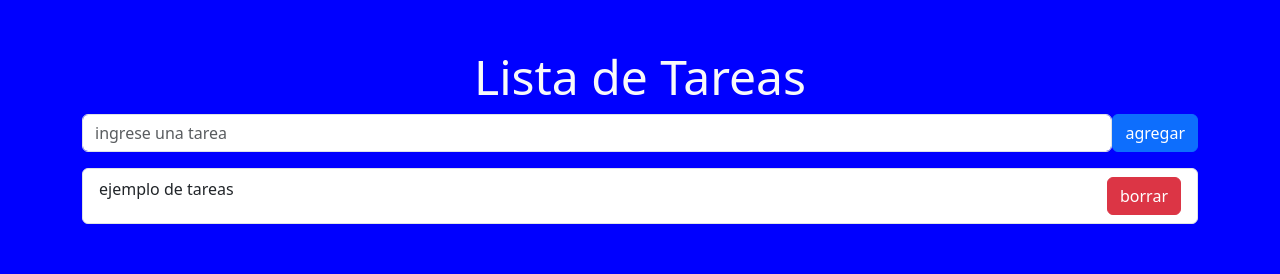
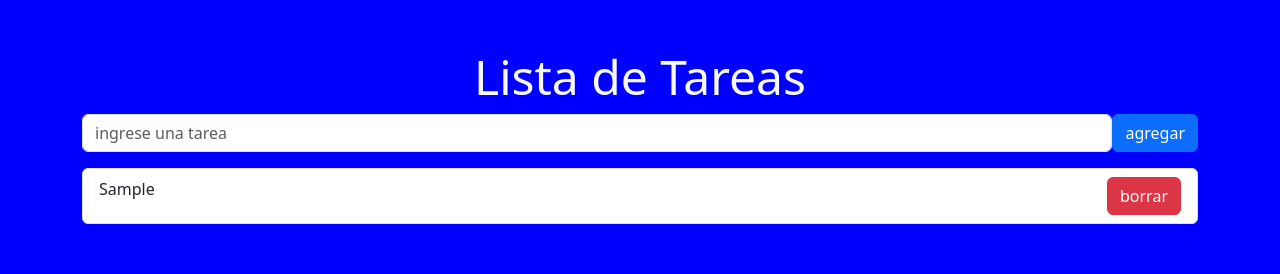
Before and after one commit to Rivadeneiea/listaDeTareas, a React app: page / in a window 1280 px wide. Both pictures are taken after typing "Sample" into the empty fields and a click on the button "agregar". Shown: the top 274 px of the page. Built offline with nearby package versions, Linux system fonts and the light colour scheme; the HTML template or start-up script is replaced by a standard one.

Commit message:
agregamos item unicos

```diff
--- a/src/components/ItemTarea.jsx
+++ b/src/components/ItemTarea.jsx
@@ -1,10 +1,10 @@
 import { Button } from "react-bootstrap";
 import ListGroup from "react-bootstrap/ListGroup";
 
-const ItemTarea = () => {
+const ItemTarea = ({ nombreTarea }) => {
   return (
     <ListGroup.Item className="d-flex justify-content-between">
-      ejemplo de tareas
+      {nombreTarea}
       <Button variant="danger">borrar</Button>
     </ListGroup.Item>
   );
--- a/src/components/ListaTareas.jsx
+++ b/src/components/ListaTareas.jsx
@@ -5,7 +5,7 @@ const ListaTareas = ({ propslistaTareas }) => {
   return (
     <ListGroup>
       {propslistaTareas.map((tarea, index) => (
-        <ItemTarea key={index}></ItemTarea>
+        <ItemTarea key={index} nombreTarea={tarea}></ItemTarea>
       ))}
     </ListGroup>
   );
```
